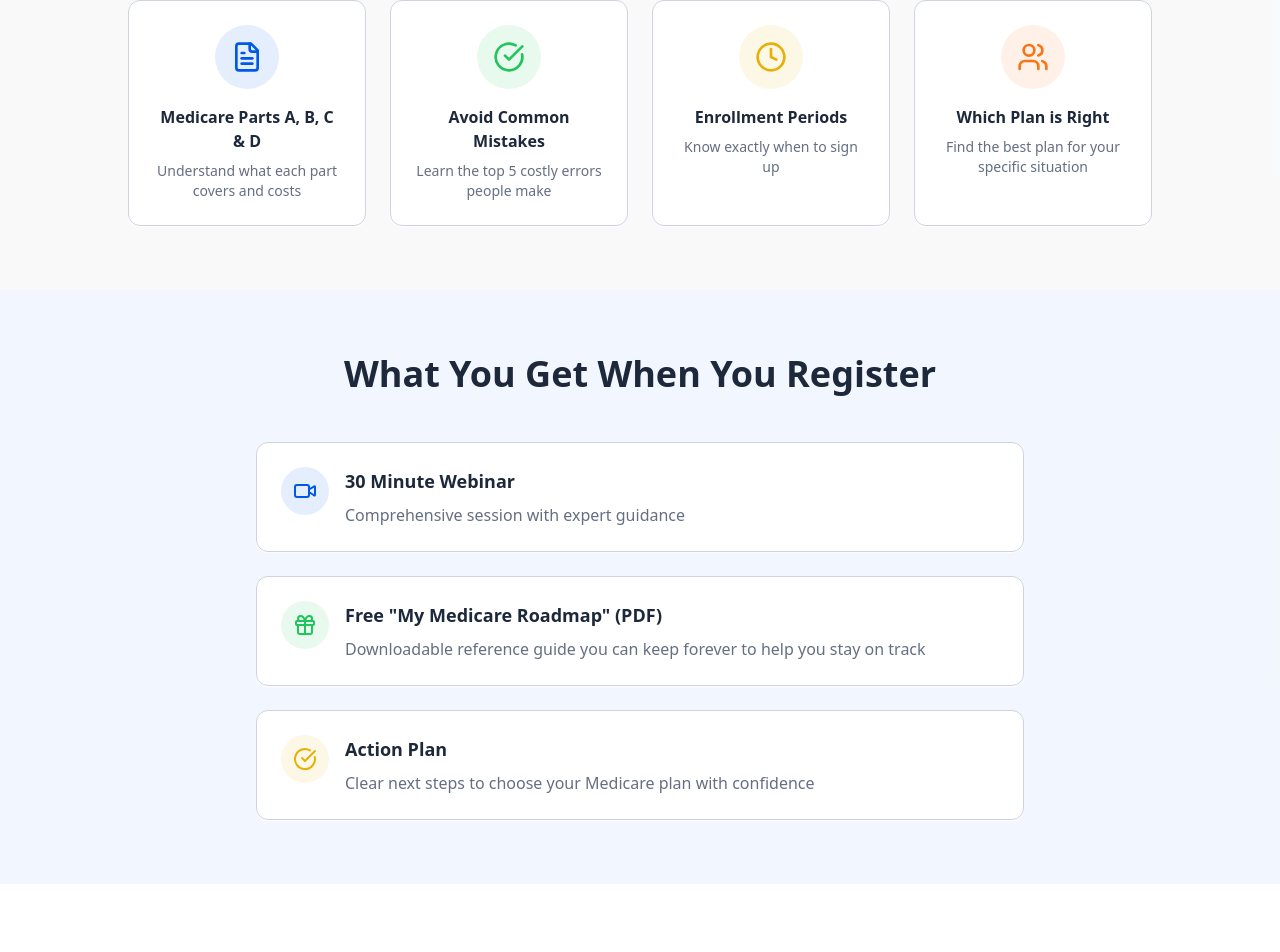
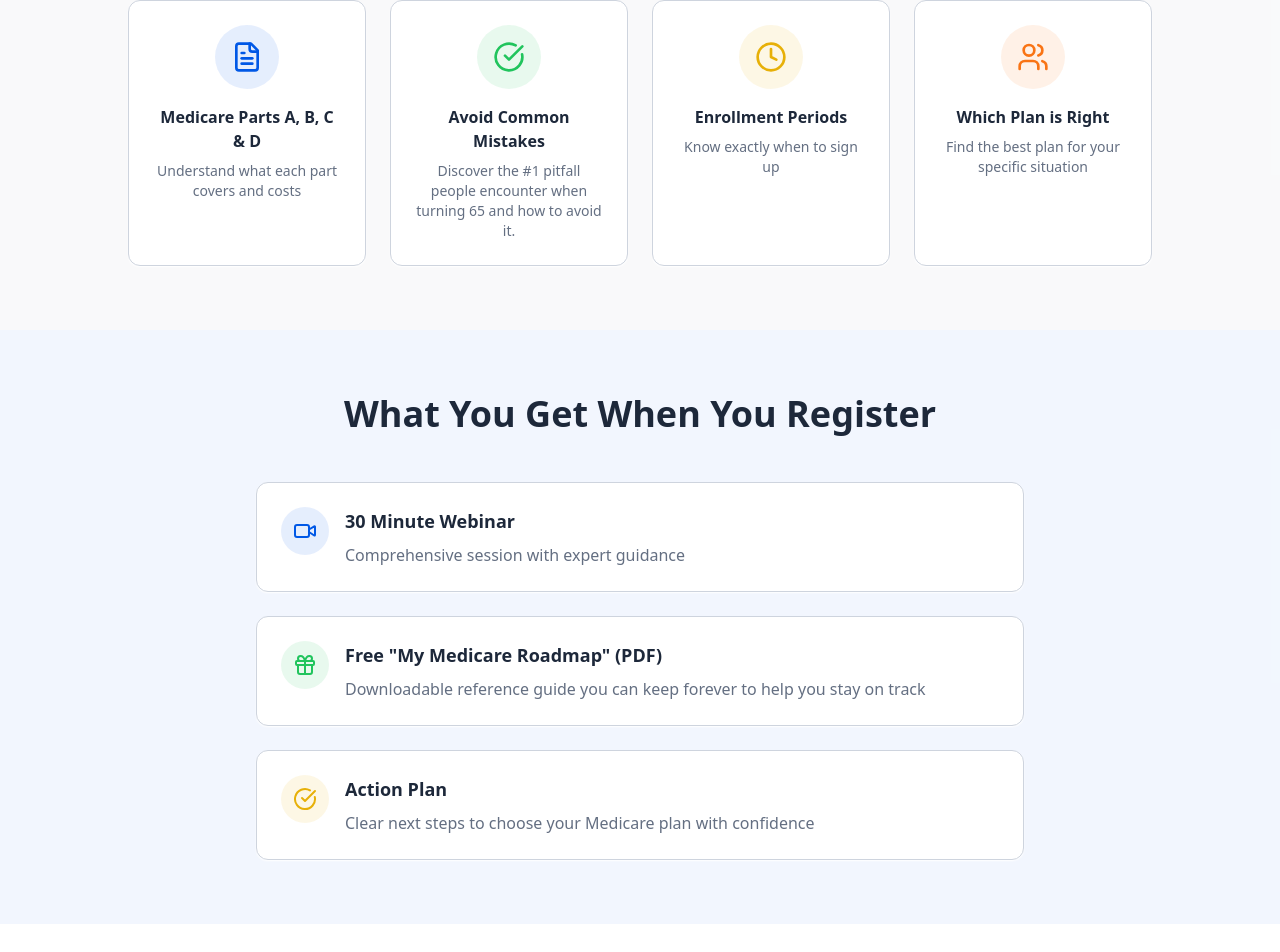
Before and after one commit to mhsmith12-lgtm/optimize-your-pages, a React (Vite) app: page / in a window 1280 px wide. Shown: the part 3128-4080 px from the top of the page. Built offline with nearby package versions, Linux system fonts and the light colour scheme; the HTML template or start-up script is replaced by a standard one.

Commit message:
Visual edit in Lovable

```diff
--- a/src/pages/Index.tsx
+++ b/src/pages/Index.tsx
@@ -214,7 +214,7 @@ const Index = () => {
                   <CheckCircle className="w-8 h-8 text-success" />
                 </div>
                 <h3 className="font-semibold mb-2">Avoid Common Mistakes</h3>
-                <p className="text-sm text-muted-foreground">Learn the top 5 costly errors people make</p>
+                <p className="text-sm text-muted-foreground">Discover the #1 pitfall people encounter when turning 65 and how to avoid it.</p>
               </CardContent>
             </Card>
 
```
